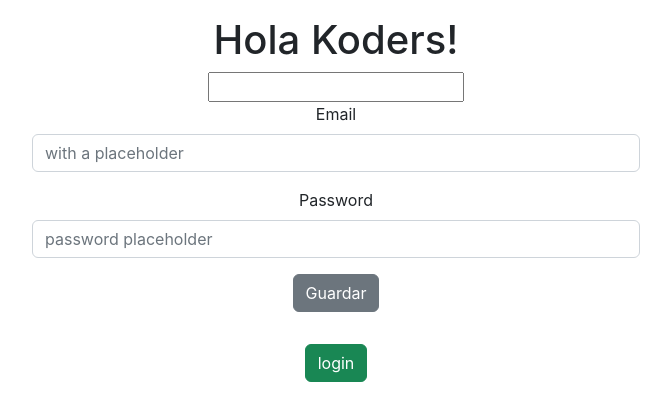
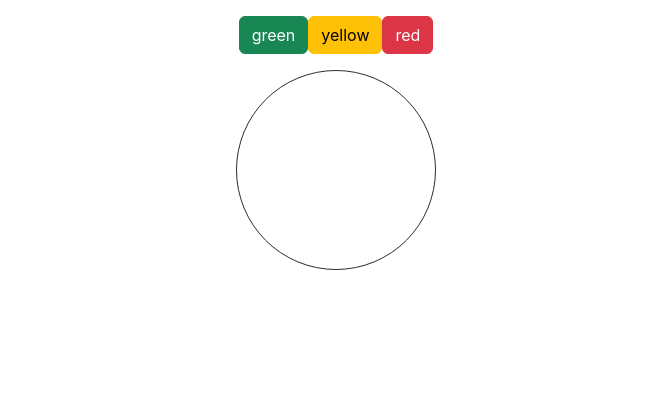
Before and after one commit to disection/react-test, a React (Create React App) app: page / in a window 1280 px wide. Shown: the top 420 px of the page, without its empty margins (304-975 px from the left). Built offline with nearby package versions, Linux system fonts and the light colour scheme.

Commit message:
ADD button & div ti excercise on app.js

```diff
--- a/src/App.css
+++ b/src/App.css
@@ -59,3 +59,10 @@
   width: 120px;
   height: 100px;
 }
+
+.ligth {
+  width: 200px;
+  height: 200px;
+  border-radius: 100%;
+  border:1px solid #282c34
+}
--- a/src/App.js
+++ b/src/App.js
@@ -2,16 +2,16 @@ import './App.css';
 import { useState } from 'react'
 import { Form, Label, Input, FormGroup, Button } from 'reactstrap';
 
-import Title from './Componets/Title'
+//import Title from './Componets/Title'
 
 function App() {
-  //let userData = {}
+  /*//let userData = {}
   const [title, setTitle] = useState('Hola Koders!')
   const [isLogged, setIsLogged] = useState(false)
   // title = 'hola koders'
-  /* const setTitle = (valor) => {
+   const setTitle = (valor) => {
     title = valor
-  }*/
+
   const inputHandler = event =>{
     setTitle(event.target.value)
   }
@@ -26,11 +26,24 @@ function App() {
   const saveHandler = event =>{
     event.preventDefault()
     alert('guardando datos')
-  }
+  }}*/
   return (
     <div className="App">
+        <div className=" w-50 p-3 m-auto justify-content-between">
+          <Button type="button" className="btn btn-success" >
+            green
+          </Button>
+          <Button type="button" className="btn btn-warning" >
+            yellow
+          </Button>
+          <Button type="button" className="btn btn-danger" >
+            red
+          </Button>
+        </div>
+        <div className="ligth bg-red m-auto p-3"></div>
+
         <div className="w-50 p-3 m-auto">
-          <Title text={title}/>
+           {/*<Title text={title}/>
           <Form>
             <input type="text" onChange={inputHandler}/>
 
@@ -69,7 +82,7 @@ function App() {
           </Button>}
           { isLogged &&<Button type="button" className="btn btn-warning" onClick={logutHandler}>
             Sign
-          </Button>}
+          </Button>}*/}
         </div>
     </div>
   )
```
